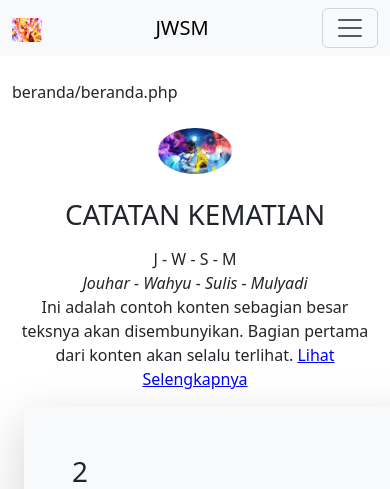
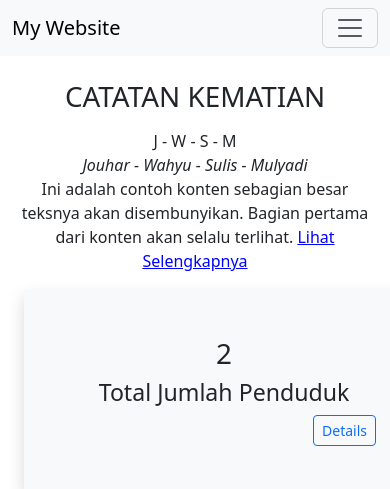
Before and after one commit to Jouhar-e/Data-Kematian, a PHP site: page /?f=beranda&m=beranda in a window 390 px wide; the page is wider, and only the part inside the window is pictured. Shown: the top 489 px of that part. Run offline with PHP 8.4, Linux system fonts and the light colour scheme; data comes from the database, SQL or seed files in the repository; some libraries are stand-ins or nearby versions.

Commit message:
perubahan nama datajumlahpenduduk dan navbar

```diff
--- a/beranda/beranda.php
+++ b/beranda/beranda.php
@@ -24,9 +24,9 @@
     }
 </script>
 <div class="text-center ">
-    <br>
+    <!-- <br>
     <img src="image/naruto 2.jpg" class="rounded-circle mx-auto d-block" alt="..." style="width: 20%;">
-    </br>
+    </br> -->
     <div class="text-center">
         <figure>
             <blockquote class="blockquote">
@@ -53,7 +53,7 @@
 <div class="container">
     <div class="row">
         <div class="col-md-4">
-            <?php include 'diagram_jenis_kelamin.php'; ?>
+            <?php include 'datajumlahpenduduk.php'; ?>
         </div>
         <div class="col-md-4">
             <?php include 'diagram_usia.php'; ?>
--- a/beranda/diagram_jenis_kelamin.php
+++ b/beranda/datajumlahpenduduk.php
@@ -4,11 +4,11 @@ $count = $db->getCount($sql);
 // echo $count;
 ?>
 
-<div class="bg-light shadow-lg" style="height: 200px; width: 400px;">
-    <div class="p-5">
+<div class="bg-light text-center shadow" style="height: 200px; width: 400px;">
+    <div class="p-5" style="">
         <h1><?php echo $count ?></h1>
         <h3>Total Jumlah Penduduk</h3>
-        <div class="text-end">
+        <div class="text-end mt-2">
             <a href="?f=beranda&m=datapenduduk" class="btn btn-outline-primary btn-sm">Details</a>
         </div>
     </div>
--- a/index.php
+++ b/index.php
@@ -14,35 +14,42 @@ $db = new DB;
 </head>
 
 <body>
-    <nav class="navbar navbar-expand-lg navbar-light bg-light">
-        <div class="container">
-            <a class="navbar-brand" href="#">
-                <img src="image/naruto 1.jpg" alt="" width="30" height="24">
-            </a>
-            <a class="navbar-brand" href="#">JWSM</a>
-            <button class="navbar-toggler" type="button" data-bs-toggle="collapse" data-bs-target="#navbarNavAltMarkup" aria-controls="navbarNavAltMarkup" aria-expanded="false" aria-label="Toggle navigation">
-                <span class="navbar-toggler-icon"></span>
-            </button>
-            <div class="collapse navbar-collapse" id="navbarNavAltMarkup">
-                <div class="navbar-nav">
-                    <a class="nav-link active" aria-current="page" href="?f=beranda&m=beranda">Home</a>
-                    <a class="nav-link" href="?f=penduduk&m=select">Data Penduduk</a>
+    <div>
+        <nav class="navbar navbar-expand-lg navbar-light bg-light shadowt">
+            <div class="container">
+                <div class="d-flex justify-content-center align-items-center">
+                    <a class="navbar-brand" href="?f=beranda&m=beranda">My Website</a>
+                </div>
+                <button class="navbar-toggler" type="button" data-bs-toggle="collapse" data-bs-target="#navbarNav" aria-controls="navbarNav" aria-expanded="false" aria-label="Toggle navigation">
+                    <span class="navbar-toggler-icon"></span>
+                </button>
+                <div class="collapse navbar-collapse justify-content-end" id="navbarNav">
+                    <ul class="navbar-nav ms-auto">
+                        <li class="nav-item">
+                            <a class="nav-link" aria-current="page" href="?f=penduduk&m=select">Data Penduduk</a>
+                        </li>
+                        <li class="nav-item">
+                            <a class="nav-link" href="#">About</a>
+                        </li>
+                        <li class="nav-item">
+                            <a class="nav-link" href="#">Login</a>
+                        </li>
+                    </ul>
                 </div>
             </div>
-        </div>
-    </nav>
-
+        </nav>
+    </div>
     <div class="container">
         <div class="row">
             <div class="col">
-                <div class="col mt-4">
+                <div class="col mt-4 col-sm-12">
                     <?php
                     if (isset($_GET['f']) && isset($_GET['m'])) {
                         $f = $_GET['f'];
                         $m = $_GET['m'];
 
                         $file = $f . "/" . $m . ".php";
-                        echo $file;
+                        // echo $file;
                         require_once $file;
                     } else {
                         require_once "beranda/beranda.php";
```
